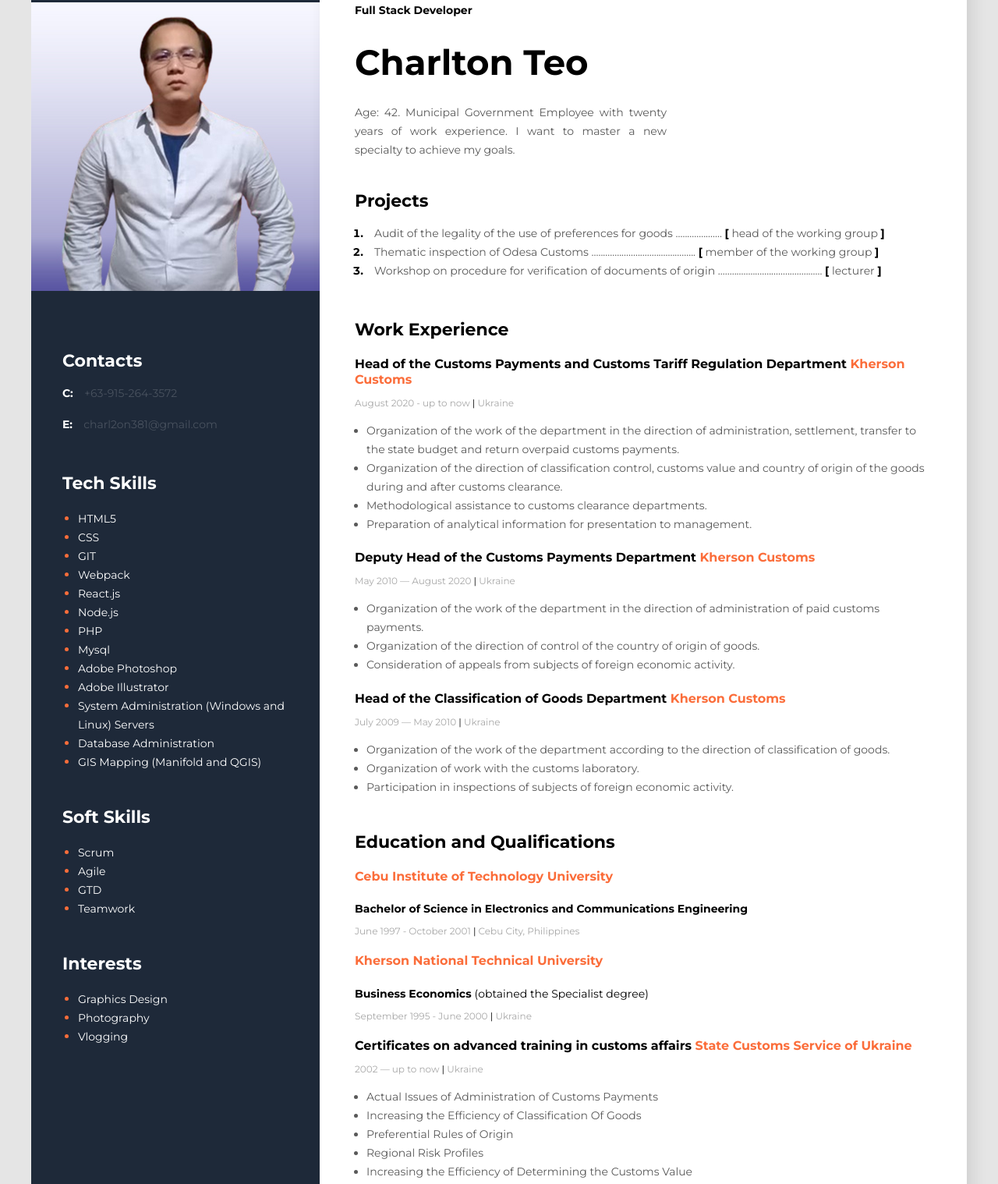
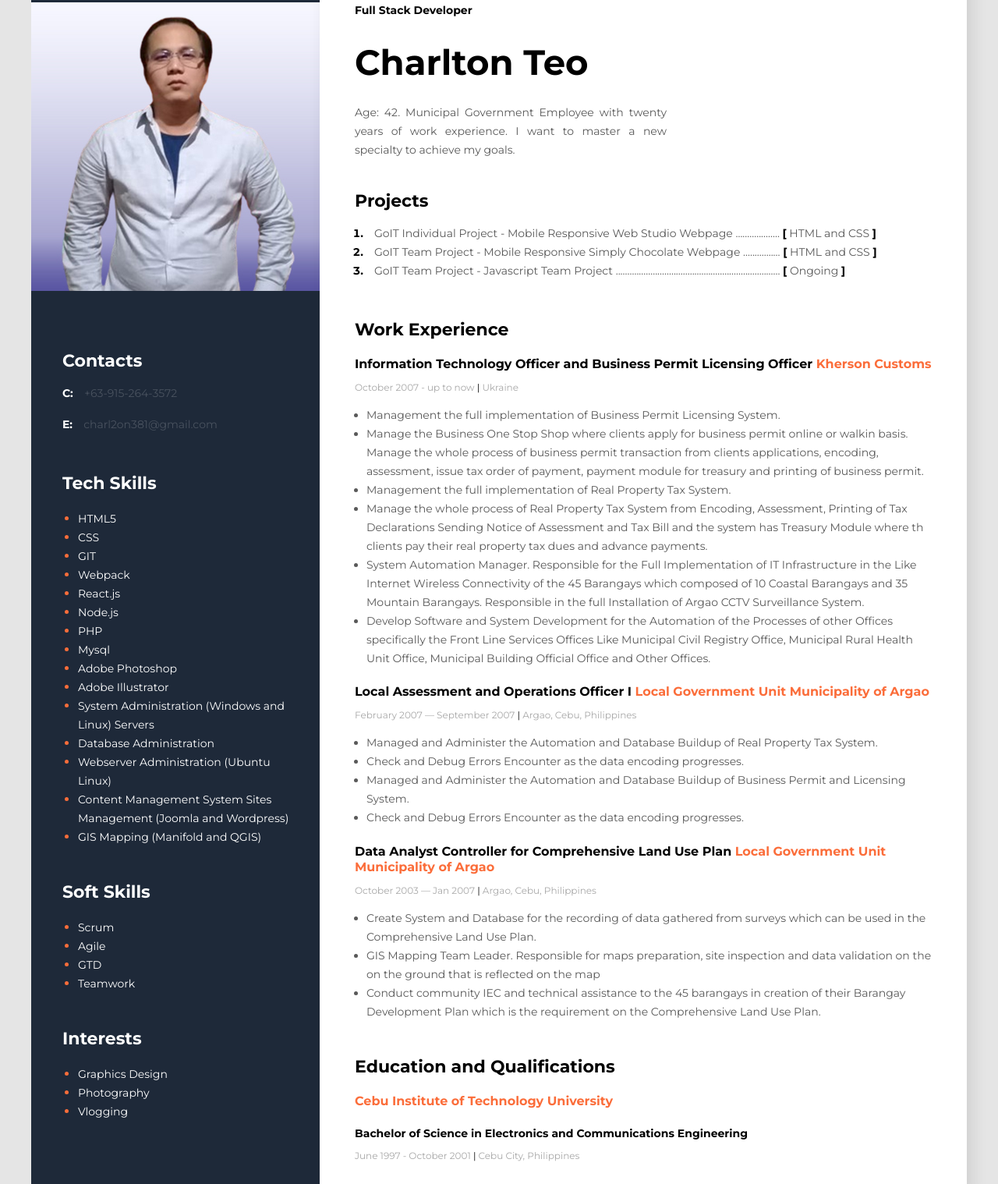
Before and after one commit to charl2on381/charltonResumeCV, a plain HTML site: page index.html in a window 1280 px wide. Shown: the part 45-1563 px from the top of the page at 78% size. Drawn offline with Linux system fonts and the light colour scheme.

Commit message:
Update Code

```diff
--- a/index.html
+++ b/index.html
@@ -33,32 +33,31 @@
           <ol class="projects-list">
             <li class="project-item">
               <span class="project">
-                <a href="https://google.com/" class="project-link"
-                  >Audit of the legality of the use of preferences for goods</a
-                >
-                ....................
-                <span class="project-bracket">[</span> head of the working group
+                <a href="https://github.com/charl2on381/goit-markup-homework-07" class="project-link">GoIT Individual Project -
+                  Mobile Responsive Web Studio Webpage</a>
+                ...................
+                <span class="project-bracket">[</span> HTML and CSS
                 <span class="project-bracket">]</span>
               </span>
             </li>
             <li class="project-item">
               <span class="project">
-                <a href="https://google.com/" class="project-link"
-                  >Thematic inspection of Odesa Customs</a
+                <a href="https://github.com/edteves/team-project-team-3" class="project-link"
+                  >GoIT Team Project - Mobile Responsive Simply Chocolate Webpage</a
                 >
-                .............................................
-                <span class="project-bracket">[</span> member of the working
-                group <span class="project-bracket">]</span>
+                ................
+                <span class="project-bracket">[</span> HTML and CSS
+                <span class="project-bracket">]</span>
               </span>
             </li>
+
             <li class="project-item">
               <span class="project">
                 <a href="https://google.com/" class="project-link"
-                  >Workshop on procedure for verification of documents of
-                  origin</a
+                  >GoIT Team Project - Javascript Team Project</a
                 >
-                .............................................
-                <span class="project-bracket">[</span> lecturer
+                .......................................................................
+                <span class="project-bracket">[</span> Ongoing
                 <span class="project-bracket">]</span>
               </span>
             </li>
@@ -70,76 +69,86 @@
           <!--Company 1-->
           <div>
             <h4 class="work-position">
-              Head of the Customs Payments and Customs Tariff Regulation
-              Department <span class="organization">Kherson Customs</span>
+              Information Technology Officer and Business Permit Licensing Officer <span class="organization">Kherson Customs</span>
             </h4>
             <p class="period">
-              August 2020 - up to now <span class="line">|</span> Ukraine
+              October 2007 - up to now <span class="line">|</span> Ukraine
             </p>
             <ul class="work-list">
               <li class="work-list-item">
-                Organization of the work of the department in the direction of
-                administration, settlement, transfer to the state budget and
-                return overpaid customs payments.
+                Management the full implementation of Business Permit Licensing System.
               </li>
               <li class="work-list-item">
-                Organization of the direction of classification control, customs
-                value and country of origin of the goods during and after
-                customs clearance.
+                Manage the Business One Stop Shop where clients apply for business permit online or
+                walkin basis. Manage the whole process of business permit transaction from clients applications,
+                encoding, assessment, issue tax order of payment, payment module for treasury and printing of business
+                permit.
               </li>
               <li class="work-list-item">
-                Methodological assistance to customs clearance departments.
+                Management the full implementation of Real Property Tax System.
               </li>
               <li class="work-list-item">
-                Preparation of analytical information for presentation to
-                management.
+                Manage the whole process of Real Property Tax System from Encoding, Assessment, Printing of Tax Declarations
+                Sending Notice of Assessment and Tax Bill and the system has Treasury Module where th clients pay
+                their real property tax dues and advance payments.
+              </li>
+              <li class="work-list-item">
+                System Automation Manager. Responsible for the Full Implementation of IT Infrastructure in the Like
+                Internet Wireless Connectivity of the 45 Barangays which composed of 10 Coastal Barangays and 35 Mountain Barangays.
+                Responsible in the full Installation of Argao CCTV Surveillance System.
+              </li>
+              <li class="work-list-item">
+                Develop Software and System Development for the Automation of the Processes of other Offices specifically
+                the Front Line Services Offices Like Municipal Civil Registry Office, Municipal Rural Health Unit Office,
+                Municipal Building Official Office and Other Offices.
               </li>
             </ul>
           </div>
           <!--Company 2-->
           <div>
             <h4 class="work-position">
-              Deputy Head of the Customs Payments Department
-              <span class="organization">Kherson Customs</span>
+              Local Assessment and Operations Officer I
+              <span class="organization">Local Government Unit Municipality of Argao</span>
             </h4>
             <p class="period">
-              May 2010 — August 2020 <span class="line">|</span> Ukraine
+              February 2007 — September 2007 <span class="line">|</span> Argao, Cebu, Philippines
             </p>
             <ul class="work-list">
               <li class="work-list-item">
-                Organization of the work of the department in the direction of
-                administration of paid customs payments.
+                Managed and Administer the Automation and Database Buildup of Real Property Tax System.
               </li>
               <li class="work-list-item">
-                Organization of the direction of control of the country of
-                origin of goods.
+                Check and Debug Errors Encounter as the data encoding progresses.
               </li>
               <li class="work-list-item">
-                Consideration of appeals from subjects of foreign economic
-                activity.
+                Managed and Administer the Automation and Database Buildup of Business Permit and Licensing System.
+              </li>
+              <li class="work-list-item">
+                Check and Debug Errors Encounter as the data encoding progresses.
               </li>
             </ul>
           </div>
           <!--Company 3-->
           <div>
             <h4 class="work-position">
-              Head of the Classification of Goods Department
-              <span class="organization">Kherson Customs</span>
+              Data Analyst Controller for Comprehensive Land Use Plan
+              <span class="organization">Local Government Unit Municipality of Argao</span>
             </h4>
             <p class="period">
-              July 2009 — May 2010 <span class="line">|</span> Ukraine
+              October 2003 — Jan 2007 <span class="line">|</span> Argao, Cebu, Philippines
             </p>
             <ul class="work-list">
               <li class="work-list-item">
-                Organization of the work of the department according to the
-                direction of classification of goods.
+                Create System and Database for the recording of data gathered from surveys which can be used
+                in the Comprehensive Land Use Plan.
               </li>
               <li class="work-list-item">
-                Organization of work with the customs laboratory.
+                GIS Mapping Team Leader. Responsible for maps preparation, site inspection and data validation on the
+                on the ground that is reflected on the map
               </li>
               <li class="work-list-item">
-                Participation in inspections of subjects of foreign economic
-                activity.
+                Conduct community IEC and technical assistance to the 45 barangays in creation of their
+                Barangay Development Plan which is the requirement on the Comprehensive Land Use Plan.
               </li>
             </ul>
           </div>
@@ -160,46 +169,9 @@
               June 1997 - October 2001 <span class="line">|</span> Cebu City, Philippines
             </p>
           </div>
-          <!--University 1-->
-          <div>
-            <h4 class="education-organization">
-              Kherson National Technical University
-            </h4>
-            <h5 class="education-speciality">
-              Business Economics
-              <span class="education-degree"
-                >(obtained the Specialist degree)</span
-              >
-            </h5>
-            <p class="period">
-              September 1995 - June 2000 <span class="line">|</span> Ukraine
-            </p>
-          </div>
+
           <!--Qualifications-->
-          <div>
-            <h4 class="qualifications-position">
-              Certificates on advanced training in customs affairs
-              <span class="organization">State Customs Service of Ukraine</span>
-            </h4>
-            <p class="period">
-              2002 — up to now <span class="line">|</span> Ukraine
-            </p>
-            <ul class="qualifications-list">
-              <li class="qualifications-list-item">
-                Actual Issues of Administration of Customs Payments
-              </li>
-              <li class="qualifications-list-item">
-                Increasing the Efficiency of Classification Of Goods
-              </li>
-              <li class="qualifications-list-item">
-                Preferential Rules of Origin
-              </li>
-              <li class="qualifications-list-item">Regional Risk Profiles</li>
-              <li class="qualifications-list-item">
-                Increasing the Efficiency of Determining the Customs Value
-              </li>
-            </ul>
-          </div>
+
         </div>
       </div>
       <!--Sidebar-->
@@ -270,6 +242,12 @@
               <span class="tech-skiils-text">Database Administration</span>
             </li>
             <li class="tech-skiils-item">
+              <span class="tech-skiils-text">Webserver Administration (Ubuntu Linux)</span>
+            </li>
+            <li class="tech-skiils-item">
+              <span class="tech-skiils-text">Content Management System Sites Management (Joomla and Wordpress)</span>
+            </li>
+            <li class="tech-skiils-item">
               <span class="tech-skiils-text">GIS Mapping (Manifold and QGIS)</span>
             </li>
           </ul>
```
